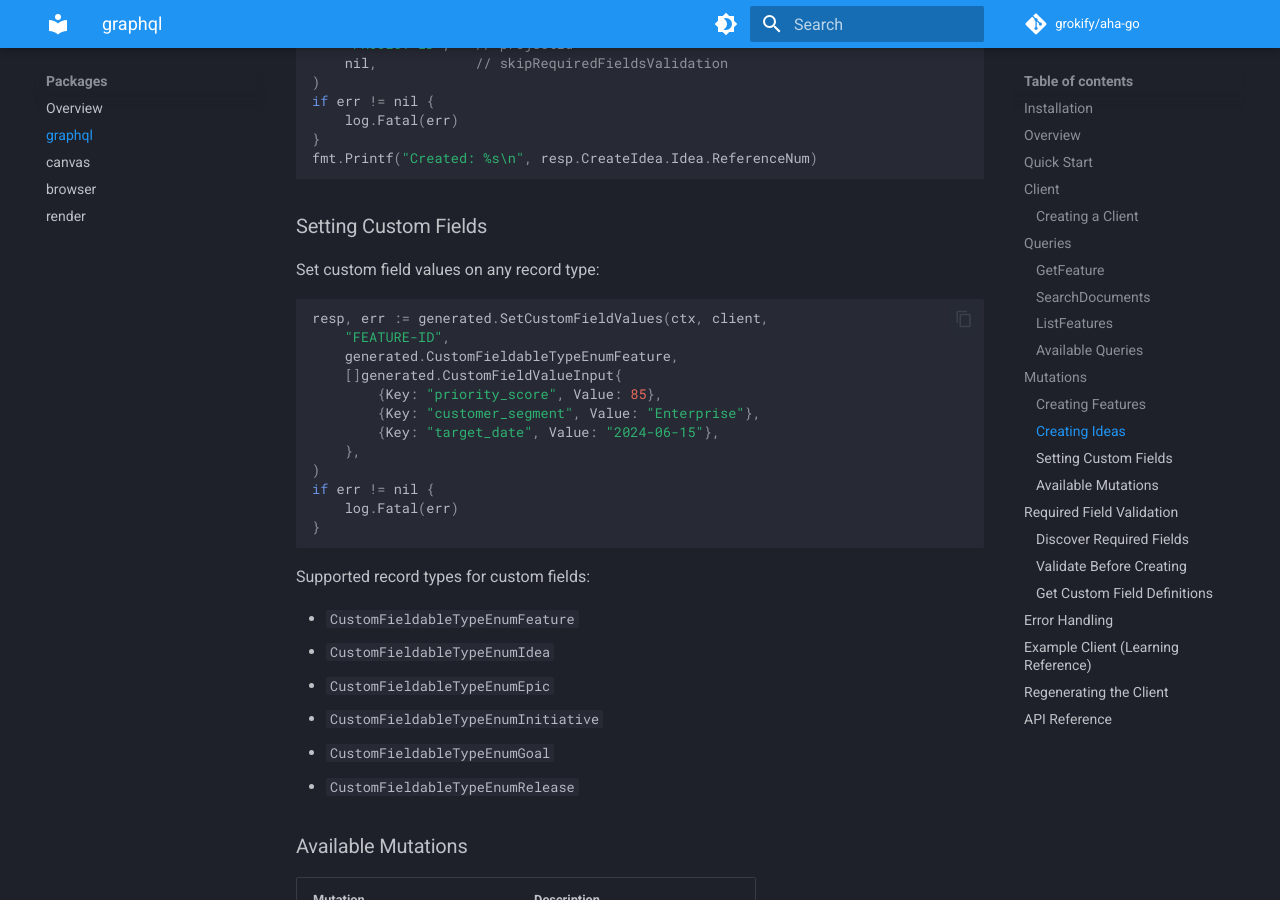
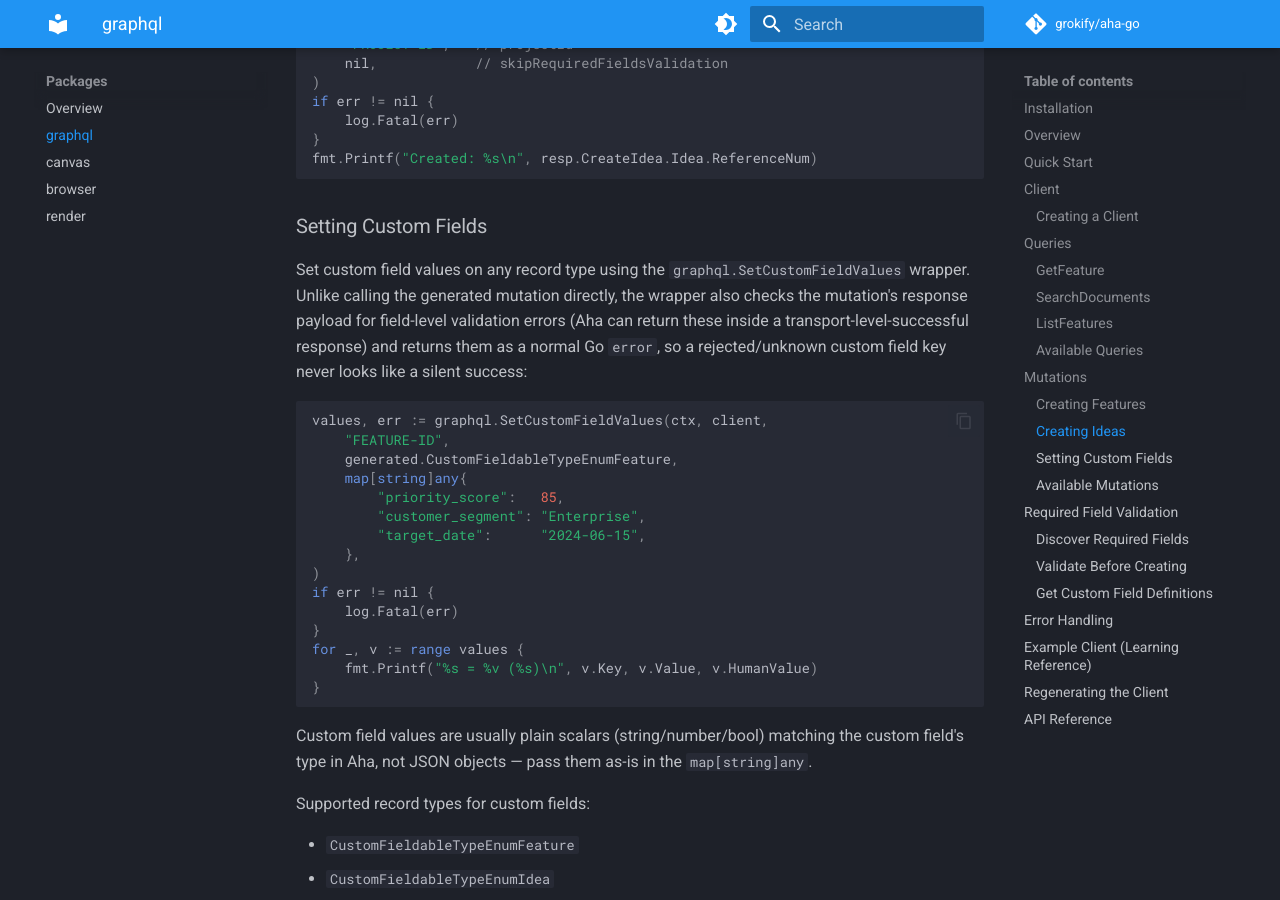
Before and after one commit to grokify/aha-go, an MkDocs documentation site: the page built from docs/packages/graphql.md, in a window 1280 px wide and 900 px high, scrolled down 4454 px. Built offline with MkDocs 1.6.1 and Material for MkDocs 9.7.7, drawn with Linux system fonts in a browser that asks for light colours; comment, search, counter and statistics services are not loaded.

Commit message:
docs: document OpenAPI workflow and SetCustomFieldValues wrapper usage

````diff
--- a/docs/packages/graphql.md
+++ b/docs/packages/graphql.md
@@ -193,22 +193,32 @@ fmt.Printf("Created: %s\n", resp.CreateIdea.Idea.ReferenceNum)
 
 ### Setting Custom Fields
 
-Set custom field values on any record type:
+Set custom field values on any record type using the `graphql.SetCustomFieldValues`
+wrapper. Unlike calling the generated mutation directly, the wrapper also checks
+the mutation's response payload for field-level validation errors (Aha can return
+these inside a transport-level-successful response) and returns them as a normal
+Go `error`, so a rejected/unknown custom field key never looks like a silent success:
 
 ```go
-resp, err := generated.SetCustomFieldValues(ctx, client,
+values, err := graphql.SetCustomFieldValues(ctx, client,
     "FEATURE-ID",
     generated.CustomFieldableTypeEnumFeature,
-    []generated.CustomFieldValueInput{
-        {Key: "priority_score", Value: 85},
-        {Key: "customer_segment", Value: "Enterprise"},
-        {Key: "target_date", Value: "2024-06-15"},
+    map[string]any{
+        "priority_score":   85,
+        "customer_segment": "Enterprise",
+        "target_date":      "2024-06-15",
     },
 )
 if err != nil {
     log.Fatal(err)
 }
+for _, v := range values {
+    fmt.Printf("%s = %v (%s)\n", v.Key, v.Value, v.HumanValue)
+}
 ```
+
+Custom field values are usually plain scalars (string/number/bool) matching the
+custom field's type in Aha, not JSON objects — pass them as-is in the `map[string]any`.
 
 Supported record types for custom fields:
 
````
Also changed, not shown: README.md (+12 -0 lines).
